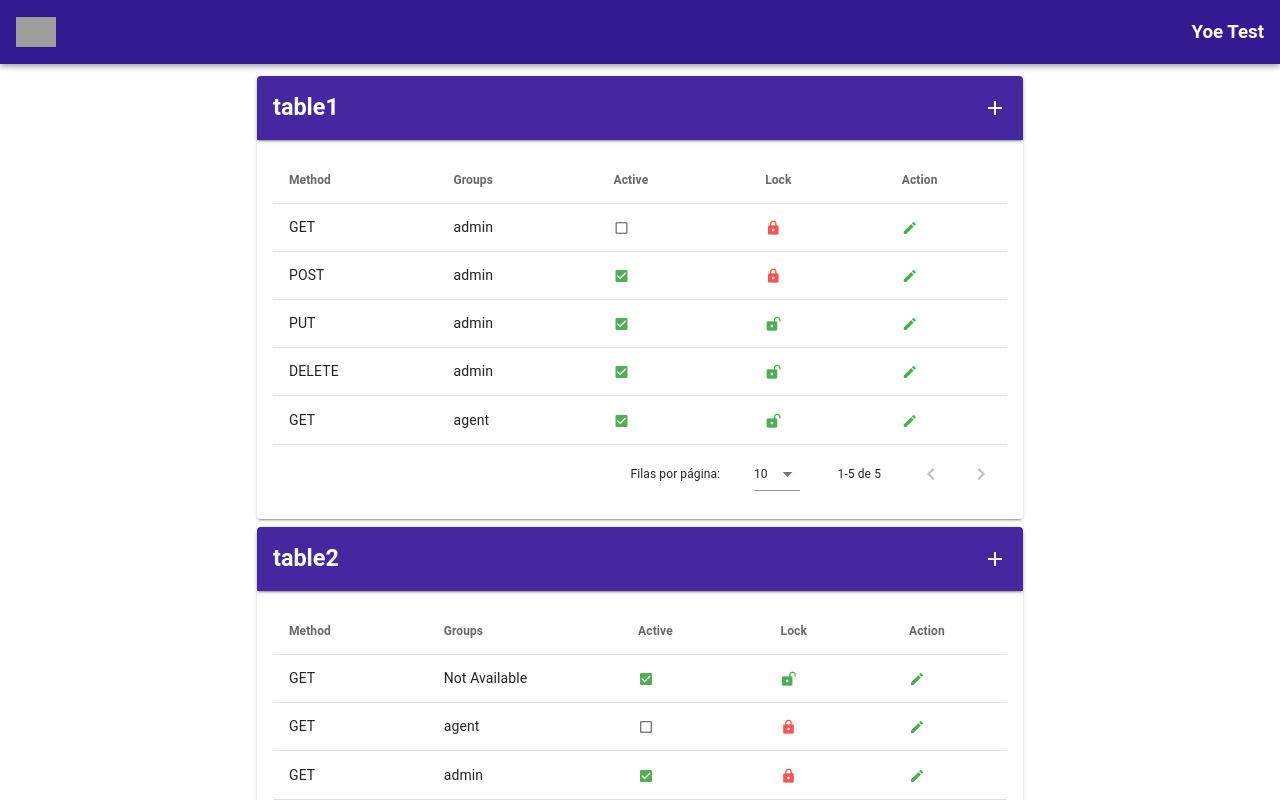
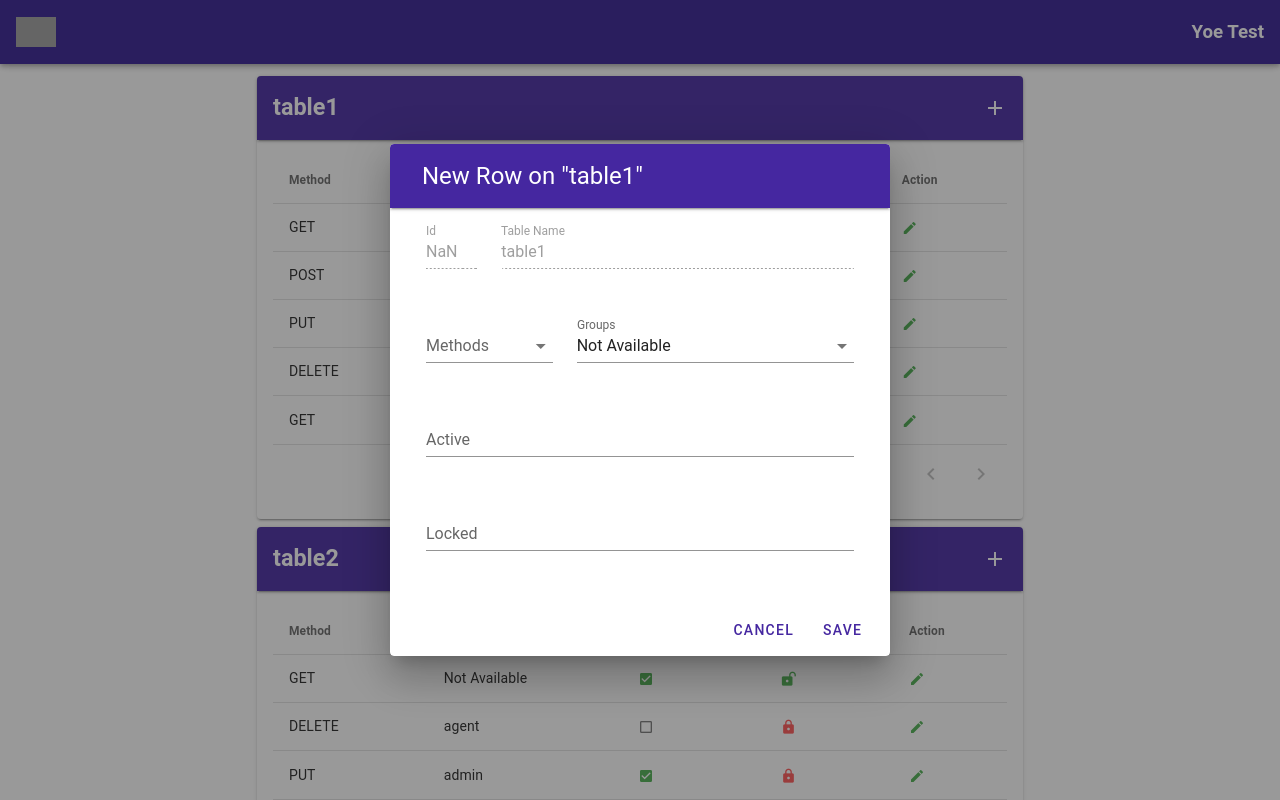
Before and after one commit to danielalejandroamaro/secure_tables, a Vue app: page / in a window 1280 px wide. Both pictures are taken after a click on the button 995 px from the left and 108 px from the top of the page. Shown: the top 800 px of the page. Built offline with nearby package versions, Linux system fonts and the light colour scheme; grey boxes are pictures that could not be loaded; a small style sheet from the web is missing.

Commit message:
Dialog de agregar/editar row agregado, campos sin validaciones

```diff
--- a/src/components/secure_table.vue
+++ b/src/components/secure_table.vue
@@ -12,9 +12,73 @@
 
             <v-spacer></v-spacer>
 
-            <v-btn icon @click="addRule">
+            <!--Aqui comienza el dialogo-->
+
+            <v-dialog v-model="dialog" max-width="500px">
+
+            <template v-slot:activator="{ on }">
+              <v-btn icon v-on="on">
                 <v-icon>mdi-plus</v-icon>
             </v-btn>
+            </template>
+
+            <v-card>
+              <v-app-bar
+              dark
+              class="primary"
+              no-gutters
+              elevation="2">
+                <v-card-title>
+                  <span class="headline">{{ formTitle }}</span>
+                </v-card-title>
+              </v-app-bar>
+
+              <v-card-text>
+                <v-container>
+                  <v-row>
+                    <v-col cols="3" sm="2">
+                      <v-text-field disabled v-model.number="editedRule.id" label="Id"></v-text-field>
+                    </v-col>
+                    <v-col cols="12" sm="10">
+                      <v-text-field disabled :value="editedRule.table_name" label="Table Name"></v-text-field>
+                    </v-col>
+                    <v-col cols="6" sm="4">
+                        <v-select
+                            label="Methods"
+                            cache-items
+                            required
+                            :items="methods"
+                            v-model="editedRule.method"
+                         ></v-select>
+                    </v-col>
+                    <v-col cols="6" sm="8">
+                        <v-select
+                           label="Groups"
+                           cache-items
+                           required
+                           :items="groups_list"
+                           v-model="editedRule.groups"
+                       ></v-select>
+                    </v-col>
+                    <v-col cols="12" >
+                      <v-text-field v-model="editedRule.is_active" label="Active"></v-text-field>
+                    </v-col>
+                    <v-col cols="12" >
+                      <v-text-field v-model="editedRule.locked" label="Locked"></v-text-field>
+                    </v-col>
+                  </v-row>
+                </v-container>
+              </v-card-text>
+
+              <v-card-actions>
+                <v-spacer></v-spacer>
+                <v-btn color="primary" text @click="close">Cancel</v-btn>
+                <v-btn color="primary" text @click="save">Save</v-btn>
+              </v-card-actions>
+            </v-card>
+          </v-dialog>
+
+            <!--Aqui termina el dialogo-->
 
         </v-app-bar>
 
@@ -70,7 +134,9 @@
 export default {
     props: {
         table_name:String,
-        table_rules: Array
+        table_rules: Array,
+        global_last_id: Number,
+        groups_list: Array
     },
 
     data() {
@@ -81,7 +147,28 @@ export default {
                 { text: 'Active', value: 'is_active' },
                 { text: 'Lock', value: 'locked' },
                 { text: 'Action ', value: 'action', sortable: false },
-            ]
+            ],
+            nextId: this.global_last_id,
+            methods:['GET','POST','PUT','DELETE'],
+            dialog: false,
+            editedIndex:-1,
+            editedRule:{
+                id:'',
+                table_name:'',
+                method:'',
+                groups:'',
+                is_active:'',
+                locked:''
+            },
+            defaultRule:{
+                id: this.nextId++,
+                table_name:this.table_name,
+                method:'',
+                groups:'Not Available',
+                is_active:'',
+                locked:''
+            }
+
         }
     },
 
@@ -92,13 +179,52 @@ export default {
         },
 
         editRule(rule) {
-            console.log(rule);
+            this.editedIndex = this.table_rules.indexOf(rule) //Se busca el indice de la row editada para poderlo agregar ahi mismo luego
+            this.editedRule = Object.assign({}, rule) //Se ponen los datos de la fruta a editar
+            this.dialog = true //se activa el modal
         },
+
+        close(){
+            this.dialog = false
+            setTimeout(() => {
+                this.editedRule = Object.assign({}, this.defaultRule);
+                this.editedIndex = -1
+            }, 300)
+        },
+
+        save () {
+        if (this.editedIndex > -1) { //si es mayor se esta editando una row
+            //Object.assign(this.table_rules[this.editedIndex], this.editedRule)
+            console.log('editando');
+            this.$emit('edit-rule', this.editedIndex, this.editedRule)
+
+        } else { //es -1, o sea no se esta editando
+            console.log(this.editedRule);
+            this.$emit('add-rule', this.editedRule)
+        }
+        this.close()
+      },
 
         toggleRuleKey(rule, key){
             this.$emit('toggle-rule-key', rule, key)
         }
 
+    },
+
+    computed:{
+        formTitle () {
+            return this.editedIndex === -1 ? `New Row on "${this.table_name}"` : `Edit Row "${this.table_rules[this.editedIndex].method} ${this.table_rules[this.editedIndex].groups}"`
+        }
+    },
+
+    watch: {
+      dialog (val) {
+        val || this.close()
+      },
+    },
+
+    created(){
+        this.editedRule = Object.assign({}, this.defaultRule);
     }
 }
 </script>
--- a/src/main.js
+++ b/src/main.js
@@ -24,12 +24,12 @@ Vue.use({
                     { 'id': 4, 'table_name': 'table1', 'method': 'DELETE', 'groups': 'admin', 'is_active': true, 'locked': false },
                     { 'id': 5, 'table_name': 'table1', 'method': 'GET', 'groups': 'agent', 'is_active': true, 'locked': false },
                     { 'id': 6, 'table_name': 'table2', 'method': 'GET', 'groups': 'Not Available', 'is_active': true, 'locked': false },
-                    { 'id': 7, 'table_name': 'table2', 'method': 'GET', 'groups': 'agent', 'is_active': false, 'locked': true },
-                    { 'id': 8, 'table_name': 'table2', 'method': 'GET', 'groups': 'admin', 'is_active': true, 'locked': true },
+                    { 'id': 7, 'table_name': 'table2', 'method': 'DELETE', 'groups': 'agent', 'is_active': false, 'locked': true },
+                    { 'id': 8, 'table_name': 'table2', 'method': 'PUT', 'groups': 'admin', 'is_active': true, 'locked': true },
                     { 'id': 9, 'table_name': 'table3', 'method': 'GET', 'groups': 'agent', 'is_active': false, 'locked': false },
-                    { 'id': 10, 'table_name': 'table3', 'method': 'GET', 'groups': 'admin', 'is_active': false, 'locked': true },
-                    { 'id': 11, 'table_name': 'table3', 'method': 'GET', 'groups': 'admin', 'is_active': true, 'locked': false },
-                    { 'id': 12, 'table_name': 'table3', 'method': 'GET', 'groups': 'Not Available', 'is_active': true, 'locked': false }
+                    { 'id': 10, 'table_name': 'table3', 'method': 'POST', 'groups': 'admin', 'is_active': false, 'locked': true },
+                    { 'id': 11, 'table_name': 'table3', 'method': 'POST', 'groups': 'agent', 'is_active': true, 'locked': false },
+                    { 'id': 12, 'table_name': 'table3', 'method': 'DELETE', 'groups': 'Not Available', 'is_active': true, 'locked': false }
                 ]
             }
         }
--- a/src/views/Home.vue
+++ b/src/views/Home.vue
@@ -11,7 +11,11 @@
             :key="index"
             :table_name="table"
             :table_rules="table_rules(table)"
+            :global_last_id="global_last_id"
+            :groups_list="groups_list"
             @toggle-rule-key="toggleRuleLock"
+            @edit-rule="editRule"
+            @add-rule="addRule"
             ></secure_table>
 
       </v-col>
@@ -51,18 +55,42 @@ export default {
       const ruleIndex = this.rules.indexOf(rule);
       const ruleValue = this.rules[ruleIndex][rule_key];
       this.rules[ruleIndex][rule_key] = !ruleValue;
+    },
+
+    editRule(editedIndex,editedRule){
+      Object.assign(this.rules[editedIndex], editedRule)
+    },
+
+    addRule(newRule){
+      this.rules.push(newRule)
     }
+
   },
 
   computed:{
     //para saber si la tabla tiene elementos, en caso contrario no se renderiza
     filledTables(){
       return this.tables.filter(table => this.table_rules(table).length)
+    },
+
+    global_last_id(){
+      return this.rules[this.rules.length-1].id
+    },
+
+    //para computar los roles existentes en las tablas y adicinarlos al select del adicionar
+    groups_list(){
+      let groups = [];
+      this.rules.forEach( function(el){
+        if(groups.indexOf(el.groups) == -1){
+          groups.push(el.groups);
+        }
+      });
+      return groups
     }
   },
 
   created(){
-    this.initialize()
+    this.initialize();
   }
 
 }
```
